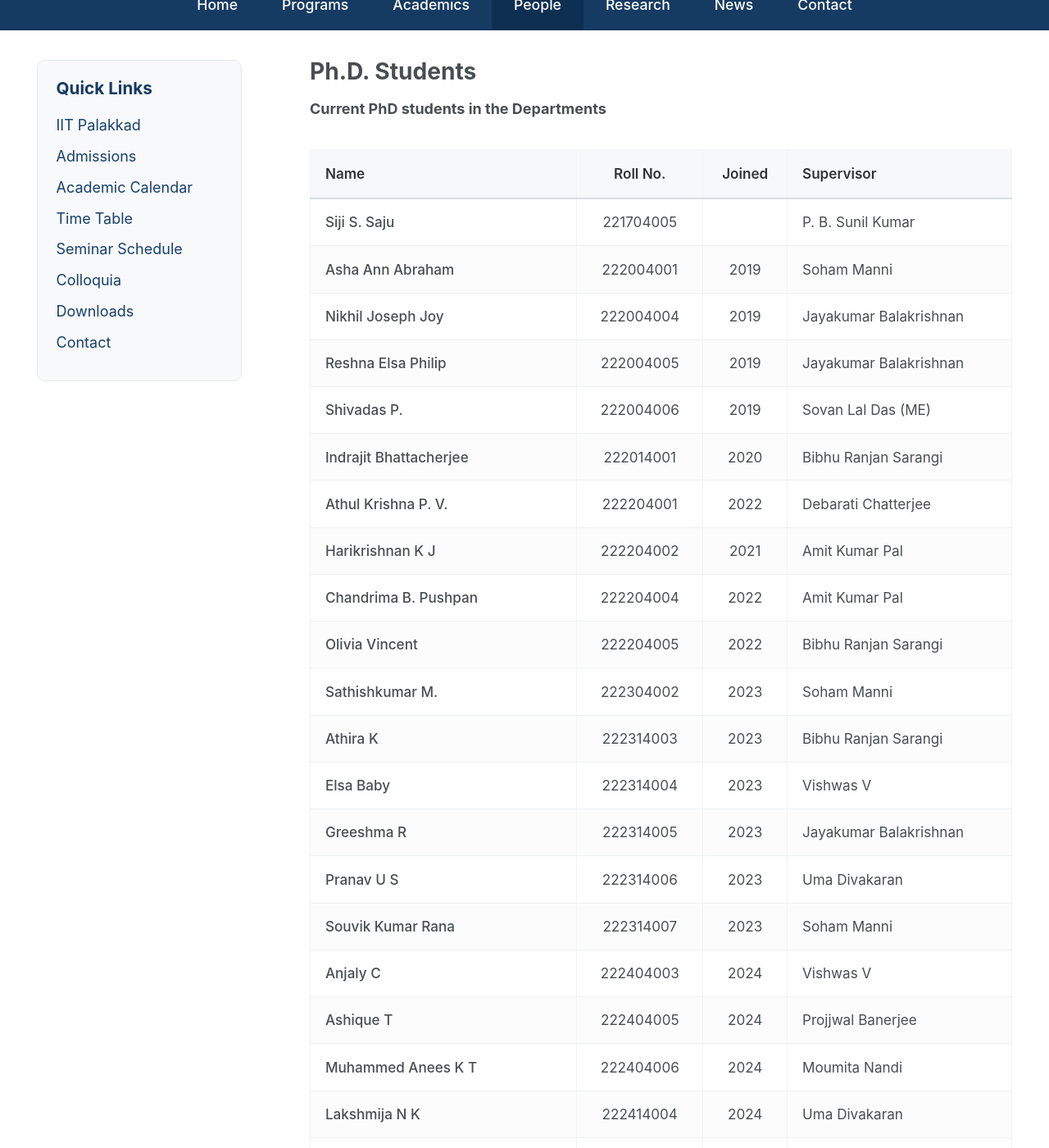
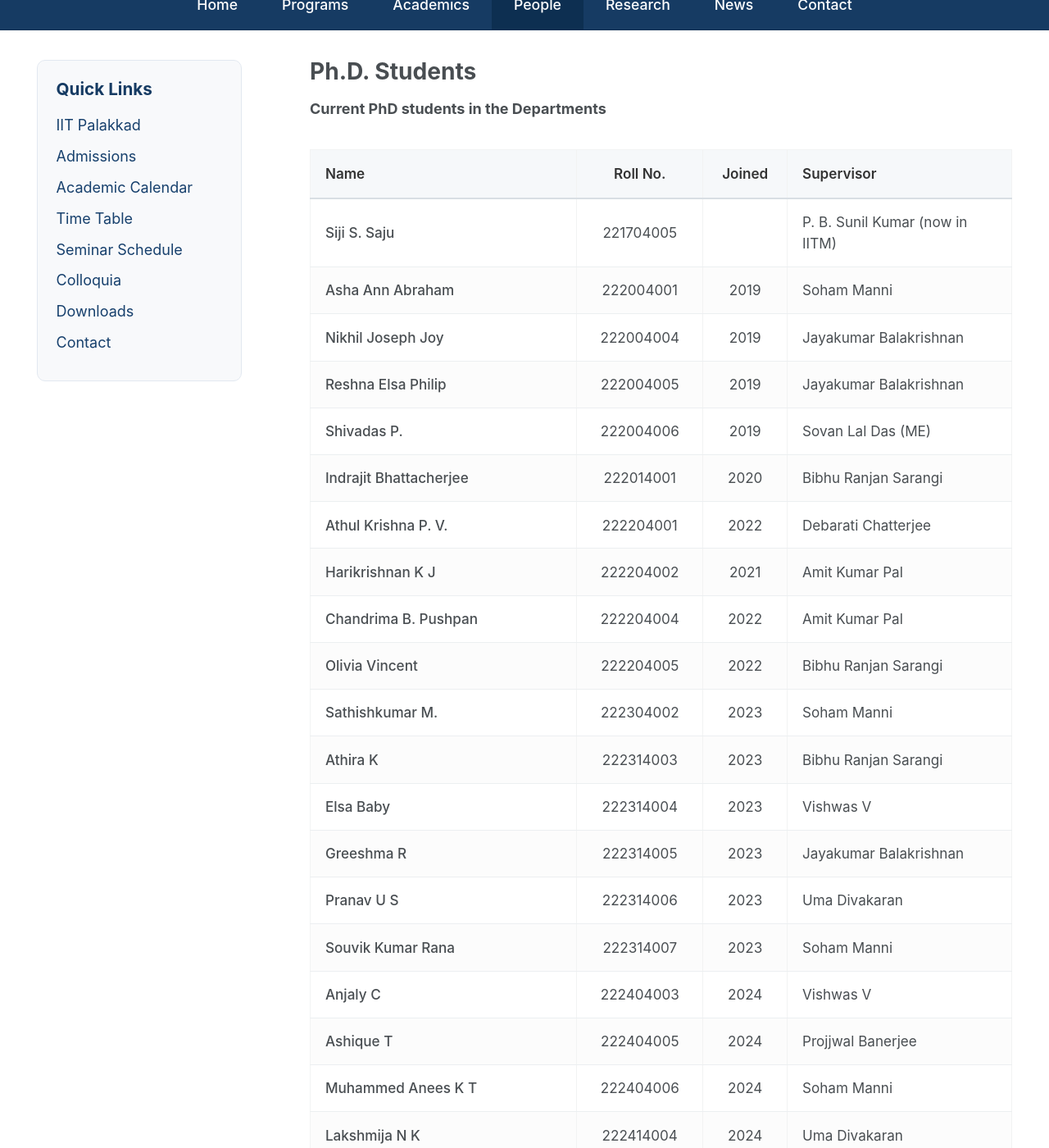
Before and after one commit to phyall/phyall.github.io, a Jekyll site: the page built from _pages/phd_students.md, in a window 1280 px wide and 1400 px high, scrolled down 225 px. Shown: the whole window at 82% size. Built offline with Jekyll 4.4.1, drawn with Linux system fonts in a browser that asks for light colours; a style sheet for code colours, icons or effects is not loaded.

Commit message:
Update phd_students.yml

```diff
--- a/_data/phd_students.yml
+++ b/_data/phd_students.yml
@@ -3,7 +3,7 @@
   program: PhD
   joining_year:
   graduation_year:
-  supervisor: P. B. Sunil Kumar
+  supervisor: "P. B. Sunil Kumar (now in IITM)"
   joint_supervisor:
   cycle:
   research_area: Theoretical Soft Matter
@@ -186,7 +186,7 @@
   joining_year: 2023
   graduation_year:
   supervisor: Soham Manni
-  joint_supervisor: Moumita Nandi
+  joint_supervisor:
   cycle: July
   research_area: Experimental Condensed Matter Physics
   roll: 222314007
@@ -251,8 +251,8 @@
   program: PhD
   joining_year: 2024
   graduation_year:
-  supervisor: Moumita Nandi
-  joint_supervisor: Soham Manni
+  supervisor: Soham Manni
+  joint_supervisor:
   cycle: January
   research_area: Experimental Condensed Matter Physics
   roll: 222404006
```
